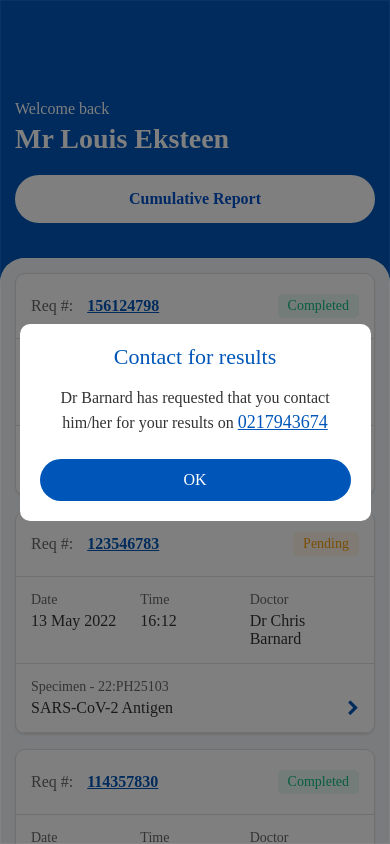
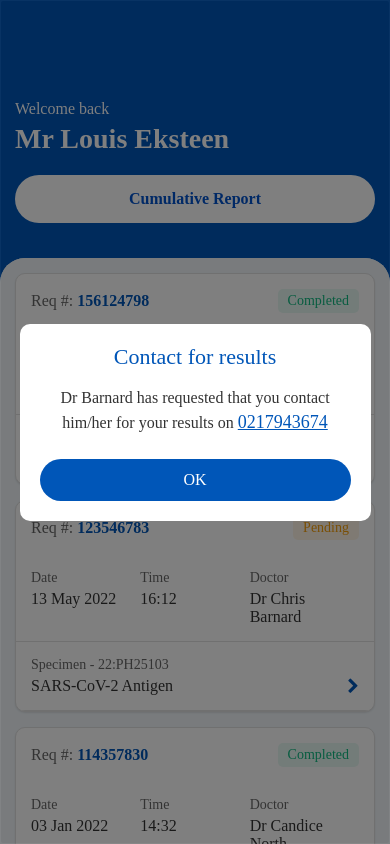
Before and after one commit to SSDUBE/bluegrass-digital-assessment, a React Native app: screen /ResultsListing in a window 390 px wide. Built offline with nearby package versions, Linux system fonts and the light colour scheme.

Commit message:
fix: update result listing ui

```diff
--- a/src/screens/ResultsListing/ResultsListingScreen.tsx
+++ b/src/screens/ResultsListing/ResultsListingScreen.tsx
@@ -258,8 +258,6 @@ const styles = StyleSheet.create({
     alignItems: 'center',
     justifyContent: 'space-between',
     padding: theme.spacing.m,
-    borderBottomWidth: 1,
-    borderBottomColor: '#e0e0e0',
   },
   requestIdContainer: {
     flexDirection: 'row',
@@ -280,10 +278,7 @@ const styles = StyleSheet.create({
     color: theme.colors.primary,
     fontSize: 16,
     fontWeight: '600',
-    textDecorationLine: 'underline',
     fontFamily: theme.typography.fontFamily.medium,
-    padding: 8,
-    marginLeft: 2,
   },
   statusBadge: {
     paddingHorizontal: theme.spacing.s,
```
